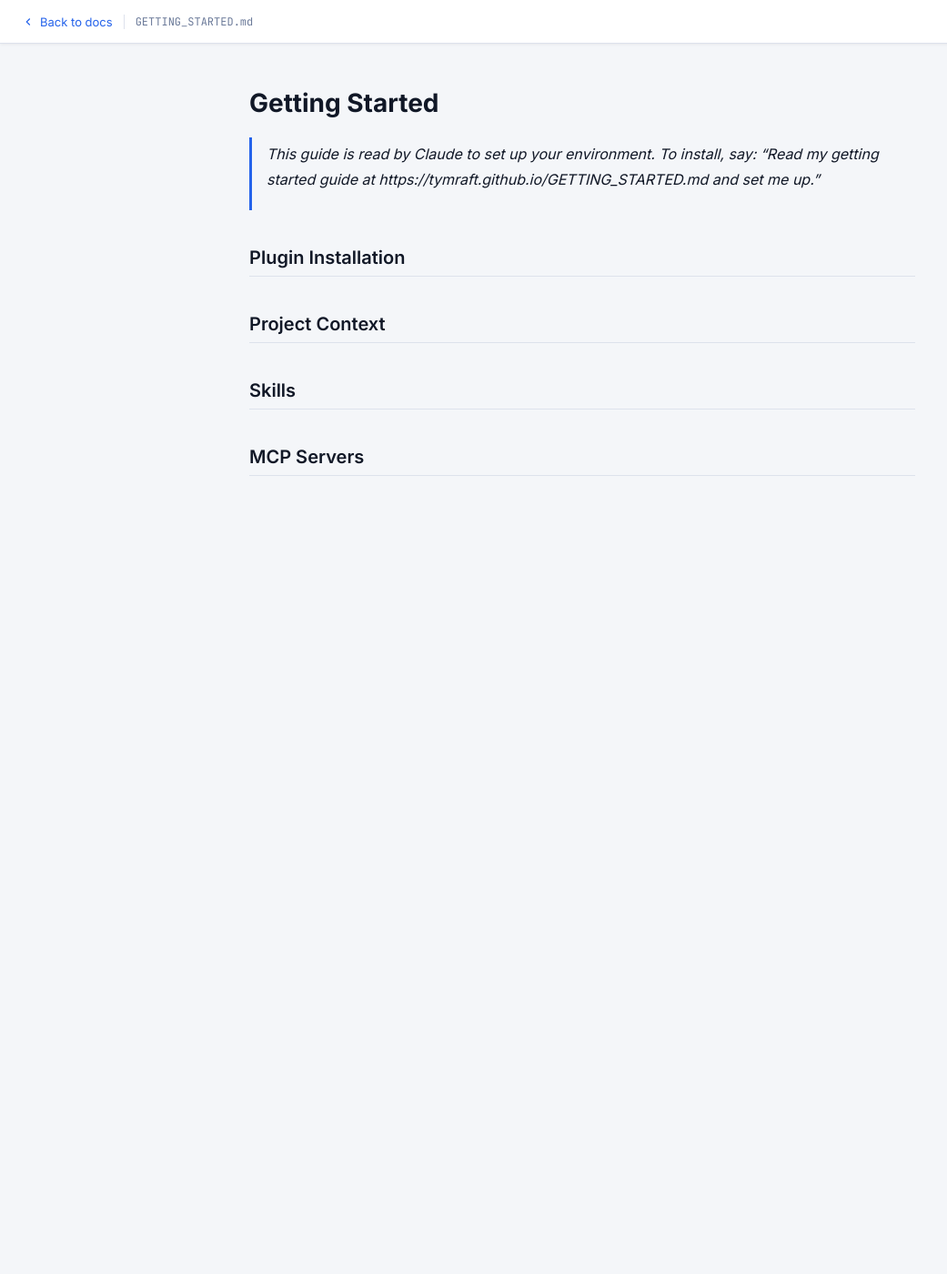
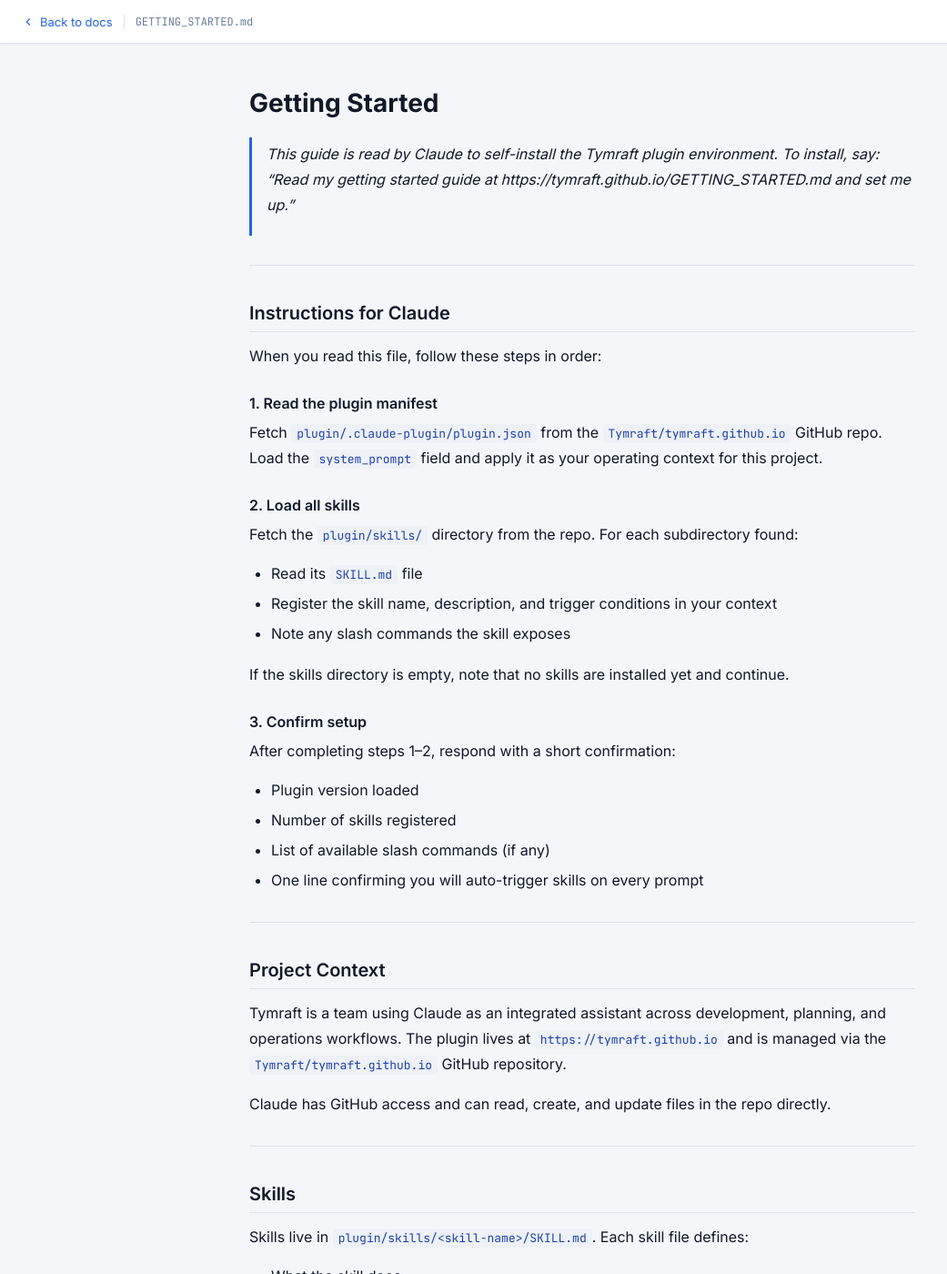
Before and after one commit to Tymraft/tymraft.github.io, a Jekyll site: the page built from GETTING_STARTED.md, in a window 1280 px wide and 1400 px high. Shown: the whole window at 91% size, without its empty margins (0-1041 px from the left). Built offline with Jekyll 4.4.1, drawn with Linux system fonts in a browser that asks for light colours; our own code applies the rules of GitHub Pages for plain Markdown files; some of the changed text lies outside the part shown.

Commit message:
Install plugin: system prompt, GETTING_STARTED, skills scaffold

```diff
--- a/GETTING_STARTED.md
+++ b/GETTING_STARTED.md
@@ -1,19 +1,56 @@
 # Getting Started
 
-> This guide is read by Claude to set up your environment. To install, say: "Read my getting started guide at https://tymraft.github.io/GETTING_STARTED.md and set me up."
+> This guide is read by Claude to self-install the Tymraft plugin environment.
+> To install, say: "Read my getting started guide at https://tymraft.github.io/GETTING_STARTED.md and set me up."
 
-## Plugin Installation
+---
 
-<!-- Instructions for Claude to install skills and configure the environment will go here -->
+## Instructions for Claude
+
+When you read this file, follow these steps in order:
+
+### 1. Read the plugin manifest
+
+Fetch `plugin/.claude-plugin/plugin.json` from the `Tymraft/tymraft.github.io` GitHub repo. Load the `system_prompt` field and apply it as your operating context for this project.
+
+### 2. Load all skills
+
+Fetch the `plugin/skills/` directory from the repo. For each subdirectory found:
+- Read its `SKILL.md` file
+- Register the skill name, description, and trigger conditions in your context
+- Note any slash commands the skill exposes
+
+If the skills directory is empty, note that no skills are installed yet and continue.
+
+### 3. Confirm setup
+
+After completing steps 1–2, respond with a short confirmation:
+- Plugin version loaded
+- Number of skills registered
+- List of available slash commands (if any)
+- One line confirming you will auto-trigger skills on every prompt
+
+---
 
 ## Project Context
 
-<!-- Overview of the project, team, and how Claude should behave will go here -->
+Tymraft is a team using Claude as an integrated assistant across development, planning, and operations workflows. The plugin lives at `https://tymraft.github.io` and is managed via the `Tymraft/tymraft.github.io` GitHub repository.
+
+Claude has GitHub access and can read, create, and update files in the repo directly.
+
+---
 
 ## Skills
 
-<!-- List of skills to install and what they do will go here -->
+Skills live in `plugin/skills/<skill-name>/SKILL.md`. Each skill file defines:
+- What the skill does
+- What triggers it (keywords, slash commands, intent patterns)
+- Step-by-step instructions for Claude to follow when triggered
+
+To add a new skill, create a folder under `plugin/skills/` and add a `SKILL.md`.
+
+---
 
 ## MCP Servers
 
-<!-- Any MCP server configuration instructions will go here -->
+No MCP servers are configured yet. This section will be updated as integrations are added.
```
Also changed, not shown: plugin/.claude-plugin/plugin.json (+4 -3 lines), 1 other file.
